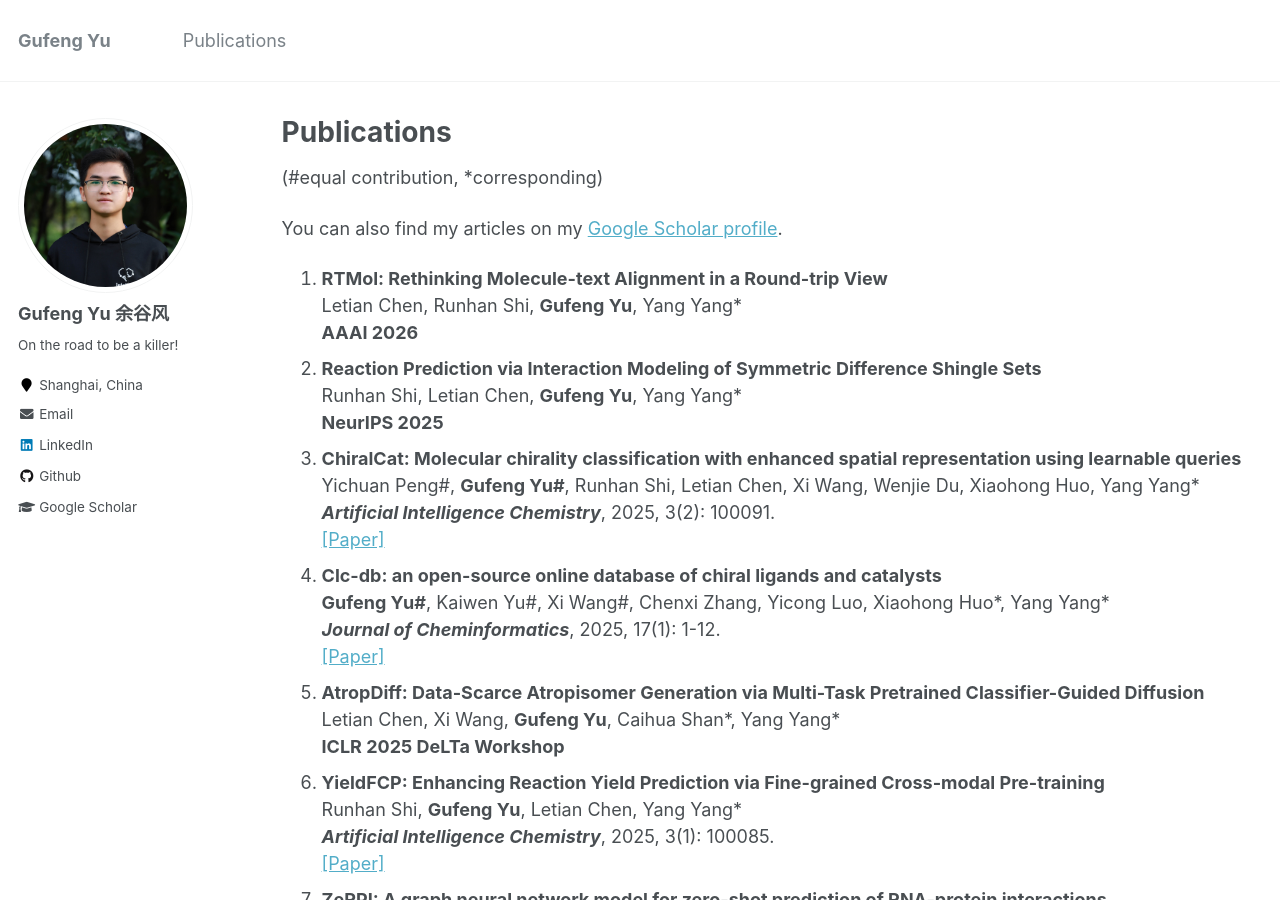
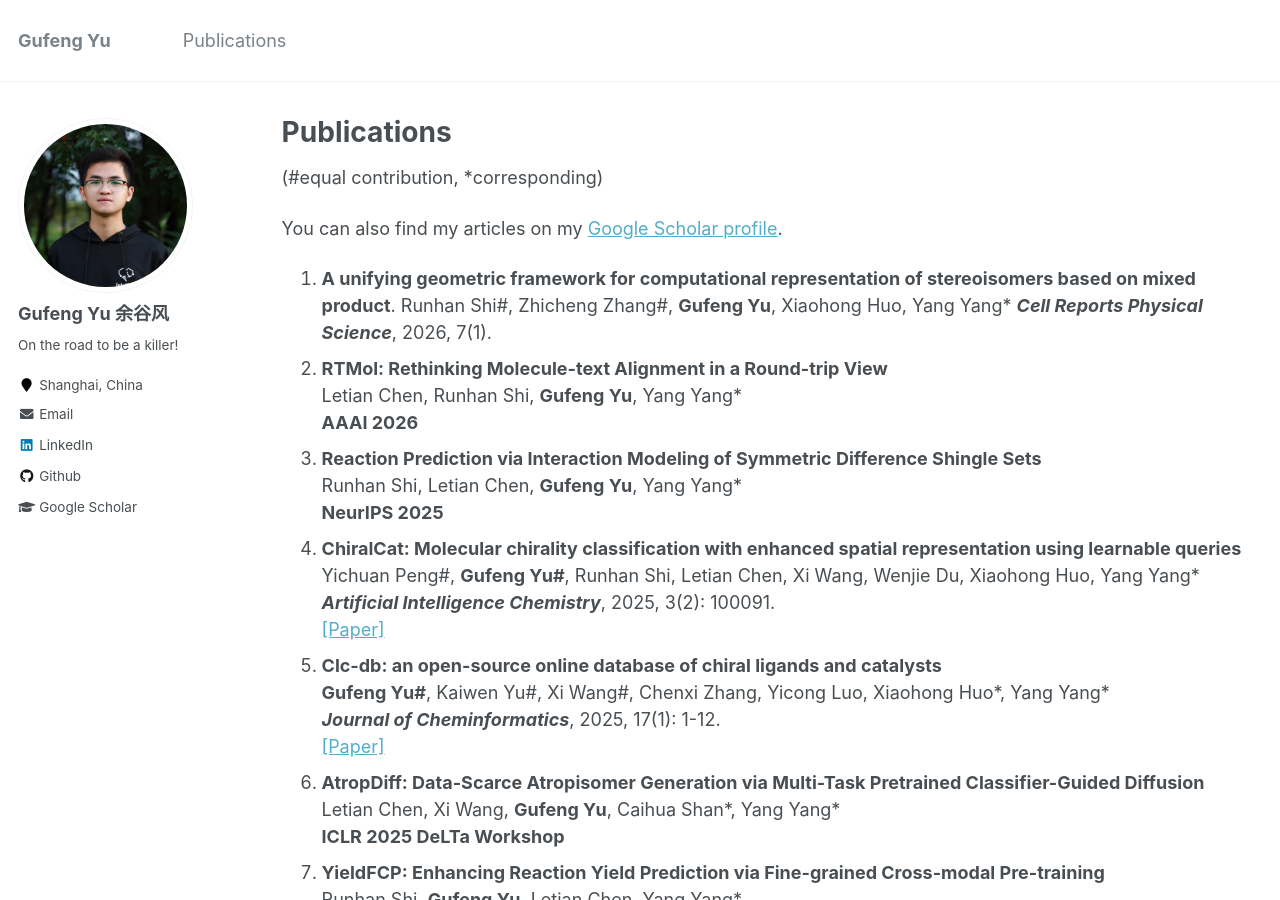
Before and after one commit to GufengYu520/gufengyu520.github.io, a Jekyll site: the page built from _pages/publications.md, in a window 1280 px wide and 900 px high. Built offline with Jekyll 4.4.1, drawn with Linux system fonts in a browser that asks for light colours.

Commit message:
Update publications.md

```diff
--- a/_pages/publications.md
+++ b/_pages/publications.md
@@ -9,44 +9,47 @@ author_profile: true
 
 You can also find my articles on my [Google Scholar profile](https://scholar.google.com/citations?user=97-LZ1sAAAAJ).
 
-1. **RTMol: Rethinking Molecule-text Alignment in a Round-trip View**
+1. **A unifying geometric framework for computational representation of stereoisomers based on mixed product**.
+   Runhan Shi#, Zhicheng Zhang#, **Gufeng Yu**, Xiaohong Huo, Yang Yang*
+   ***Cell Reports Physical Science***, 2026, 7(1).
+2. **RTMol: Rethinking Molecule-text Alignment in a Round-trip View**
    Letian Chen, Runhan Shi, **Gufeng Yu**, Yang Yang*
    **AAAI 2026**
-2. **Reaction Prediction via Interaction Modeling of Symmetric Difference Shingle Sets**
+3. **Reaction Prediction via Interaction Modeling of Symmetric Difference Shingle Sets**
    Runhan Shi, Letian Chen, **Gufeng Yu**, Yang Yang*
    **NeurIPS 2025**
-3. **ChiralCat: Molecular chirality classification with enhanced spatial representation using learnable queries**
+4. **ChiralCat: Molecular chirality classification with enhanced spatial representation using learnable queries**
    Yichuan Peng#, **Gufeng Yu#**, Runhan Shi, Letian Chen, Xi Wang, Wenjie Du, Xiaohong Huo, Yang Yang*
    ***Artificial Intelligence Chemistry***, 2025, 3(2): 100091.
    [[Paper]](https://doi.org/10.1016/j.aichem.2025.100091)
-4. **Clc-db: an open-source online database of chiral ligands and catalysts**
+5. **Clc-db: an open-source online database of chiral ligands and catalysts**
    **Gufeng Yu#**, Kaiwen Yu#, Xi Wang#, Chenxi Zhang, Yicong Luo, Xiaohong Huo\*, Yang Yang*
    ***Journal of Cheminformatics***, 2025, 17(1): 1-12.
    [[Paper]](https://jcheminf.biomedcentral.com/articles/10.1186/s13321-025-00991-9)
-5. **AtropDiff: Data-Scarce Atropisomer Generation via Multi-Task Pretrained Classifier-Guided Diffusion**
+6. **AtropDiff: Data-Scarce Atropisomer Generation via Multi-Task Pretrained Classifier-Guided Diffusion**
    Letian Chen, Xi Wang, **Gufeng Yu**, Caihua Shan*, Yang Yang\*
    **ICLR 2025 DeLTa Workshop**
-6. **YieldFCP: Enhancing Reaction Yield Prediction via Fine-grained Cross-modal Pre-training**
+7. **YieldFCP: Enhancing Reaction Yield Prediction via Fine-grained Cross-modal Pre-training**
    Runhan Shi, **Gufeng Yu**, Letian Chen, Yang Yang*
    ***Artificial Intelligence Chemistry***, 2025, 3(1): 100085.
    [[Paper]](https://doi.org/10.1016/j.aichem.2025.100085)
-7. **ZeRPI: A graph neural network model for zero-shot prediction of RNA-protein interactions**
+8. **ZeRPI: A graph neural network model for zero-shot prediction of RNA-protein interactions**
    Yifei Gao, Runhan Shi, **Gufeng Yu**, Yuyang Huang, Yang Yang*
    ***Methods***, 2025, 235: 45-52.
    [[Paper]](https://doi.org/10.1016/j.ymeth.2025.01.014)
-8. **Machine Learning for Reaction Performance Prediction in Allylic Substitution Enhanced by Automatic Extraction of a Substrate-Aware Descriptor**
+9. **Machine Learning for Reaction Performance Prediction in Allylic Substitution Enhanced by Automatic Extraction of a Substrate-Aware Descriptor**
    **Gufeng Yu#**, Xi Wang#, Yicong Luo, Guanlin Li, Rui Ding, Runhan Shi, Xiaohong Huo\*, Yang Yang*
    ***Journal of Chemical Information and Modeling***, 2025, 65(1): 312-325.
    [[Paper]](https://pubs.acs.org/doi/10.1021/acs.jcim.4c02120)
-9. **Prediction of chemical reaction yields with large-scale multi-view pre-training**
+10. **Prediction of chemical reaction yields with large-scale multi-view pre-training**
    Runhan Shi, **Gufeng Yu**, Xiaohong Huo, Yang Yang*
    ***Journal of Cheminformatics***, 2024, 16(1): 1-16.
    [[Paper]](https://jcheminf.biomedcentral.com/articles/10.1186/s13321-024-00815-2)
-10. **Enhancing Cancer Gene Prediction through Aligned Fusion of Multiple PPI Networks Using Graph Transformer Models**
-   Zebei Han, **Gufeng Yu**, Yang Yang*
-   **2023 IEEE International Conference on Bioinformatics and Biomedicine (BIBM)**
-   [[Paper]](https://ieeexplore.ieee.org/document/10385593)
-11. **MIGGRI: A multi-instance graph neural network model for inferring gene regulatory networks for Drosophila from spatial expression images**
+11. **Enhancing Cancer Gene Prediction through Aligned Fusion of Multiple PPI Networks Using Graph Transformer Models**
+       Zebei Han, **Gufeng Yu**, Yang Yang*
+       **2023 IEEE International Conference on Bioinformatics and Biomedicine (BIBM)**
+       [[Paper]](https://ieeexplore.ieee.org/document/10385593)
+12. **MIGGRI: A multi-instance graph neural network model for inferring gene regulatory networks for Drosophila from spatial expression images**
     Yuyang Huang#, **Gufeng Yu#**, Yang Yang*
     ***PLOS Computational Biology***, 2023, 19(11): e1011623.
     [[Paper]](https://journals.plos.org/ploscompbiol/article?id=10.1371/journal.pcbi.1011623)
```
